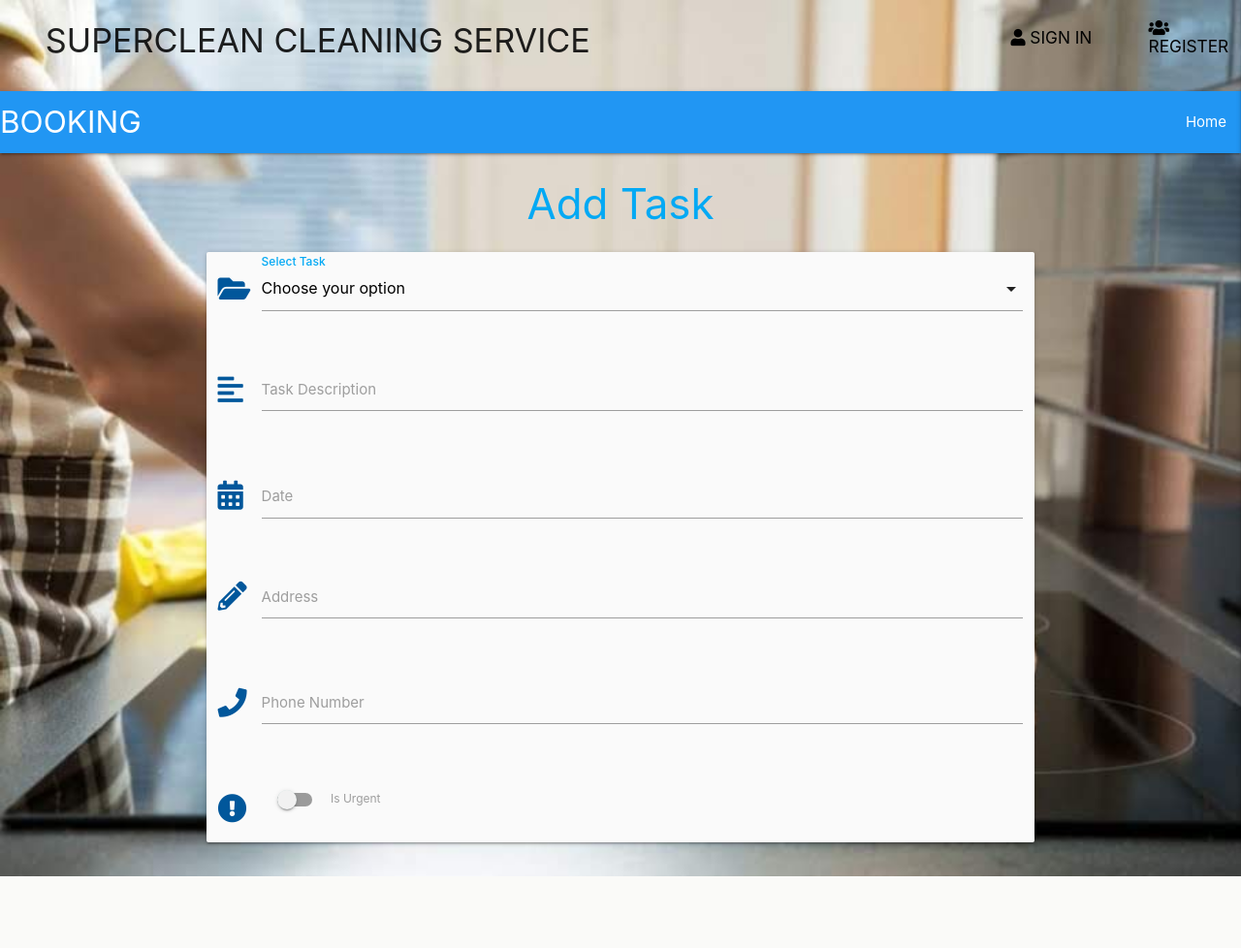
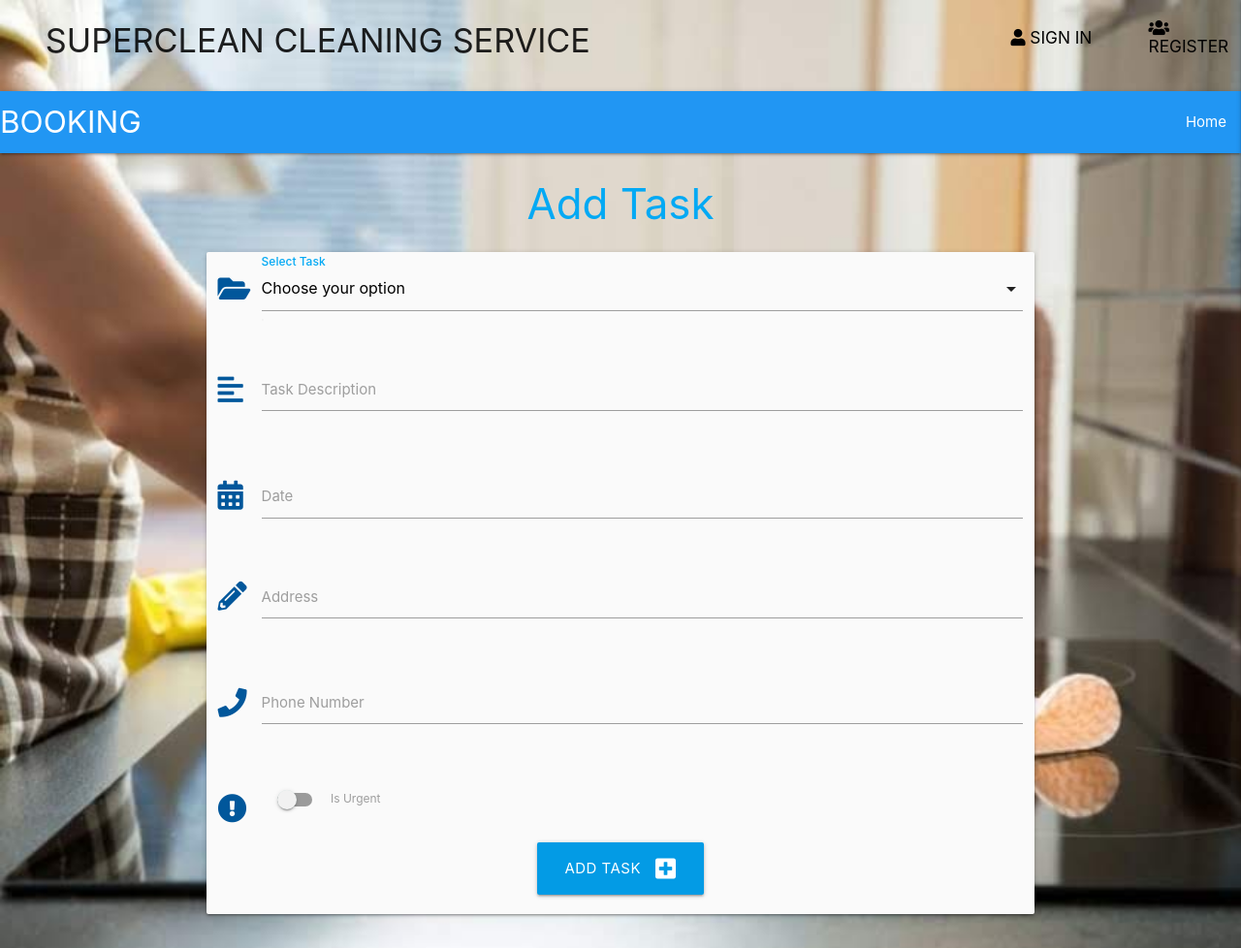
Before and after one commit to Gerardbulky/bookings, a Flask app: page /add_task in a window 1280 px wide. Shown: the whole page at 97% size. Before the commit the page ends 904 px from the top, so only its background shows below. Run offline with Flask 2, Linux system fonts and the light colour scheme; data that the repository does not hold is empty; some libraries are stand-ins or nearby versions.

Commit message:
Add custom materialized select validation

```diff
--- a/run.py
+++ b/run.py
@@ -78,7 +78,7 @@ def login():
             else:
                 # IF PASSWORD DOESN'T MATCH
                 flash("Invalid Password Match")
-                return redirect(url_for('login'))
+                return redirect(url_for('regist'))
 
         else:
             # IF USERNAME DOESN'T EXIST
@@ -107,8 +107,23 @@ def logout():
     return redirect(url_for("login"))
 
 
-@app.route("/add_task")
+@app.route("/add_task", methods=["GET", "POST"])
 def add_task():
+    if request.method == "POST":
+        is_urgent = "on" if request.form.get("is_urgent") else "off"
+        task = {
+            "category_name": request.form.get("category_name"),
+            "description": request.form.get("description"),
+            "date": request.form.get("date"),
+            "address": request.form.get("address"),
+            "phone_number": request.form.get("phone_number"),
+            "is_urgent": is_urgent,
+            "created_by": session["user"]
+        }
+        mongo.db.tasks.insert_one(task)
+        flash("Task Successfully Added")
+        return redirect(url_for("index"))
+
     categories = mongo.db.categories.find().sort("category_name", 1)
     return render_template("add_task.html", categori=categories)
 
--- a/static/js/script.js
+++ b/static/js/script.js
@@ -11,4 +11,45 @@ $(document).ready(function(){
             done: "Select"
         }
     });
+
+    /*
+    vanilla JavaScript for MaterializeCSS initialization
+*/
+
+     validateMaterializeSelect();
+     function validateMaterializeSelect() {
+         let classValid = "border-bottom: 1px solid #4caf50; box-shadow: 0 1px 0 0 #4caf50;";
+         let classInvalid = "border-bottom: 1px solid #f44336; box-shadow: 0 1px 0 0 #f44336;";
+         let selectValidate = document.querySelector("select.validate");
+         let selectWrapperInput = document.querySelector(".select-wrapper input.select-dropdown");
+         if (selectValidate.hasAttribute("required")) {
+             selectValidate.style.cssText = "display: block; height: 0; padding: 0; width: 0; position: absolute;";
+         }
+         selectWrapperInput.addEventListener("focusin", (e) => {
+             e.target.parentNode.addEventListener("change", () => {
+                 ulSelectOptions = e.target.parentNode.childNodes[1].childNodes;
+                 for (let i = 0; i < ulSelectOptions.length; i++) {
+                     if (ulSelectOptions[i].className == "selected" && ulSelectOptions[i].hasAttribute != "disabled") {
+                         e.target.style.cssText = classValid;
+                     }
+                 }
+             });
+         });
+         selectWrapperInput.addEventListener("click", (e) => {
+             ulSelectOptions = e.target.parentNode.childNodes[1].childNodes;
+             for (let i = 0; i < ulSelectOptions.length; i++) {
+                 if (ulSelectOptions[i].className == "selected" && ulSelectOptions[i].hasAttribute != "disabled" && ulSelectOptions[i].style.backgroundColor == "rgba(0, 0, 0, 0.03)") {
+                     e.target.style.cssText = classValid;
+                 } else {
+                     e.target.addEventListener("focusout", () => {
+                         if (e.target.parentNode.childNodes[3].hasAttribute("required")) {
+                             if (e.target.style.borderBottom != "1px solid rgb(76, 175, 80)") {
+                                 e.target.style.cssText = classInvalid;
+                             }
+                         }
+                     });
+                 }
+             }
+         });
+     }
   });
--- a/templates/add_task.html
+++ b/templates/add_task.html
@@ -3,8 +3,9 @@
 
     <h3 class="light-blue-text darken-4 center-align">Add Task</h3>
 
+    <!-----------------------submit button---------------------------------->
 <div class="row">
-    <form class="col s12 m8 offset-m2 card-panel grey lighten-5" method="POST" action="">
+    <form class="col s12 m8 offset-m2 card-panel grey lighten-5" method="POST" action="{{ url_for('add_task') }}">
         <div class="row">
           <div class="input-field col s12">
               <i class="fas fa-folder-open prefix light-blue-text text-darken-4"></i>
@@ -17,6 +18,7 @@
               <label for="category_name"><strong class="light-blue-text"> Select Task </strong></label>
           </div>
         </div>
+        <!------------------Task Description---------------------------------->
         <div class="row">
             <div class="input-field col s12">
                 <i class="fas fa-align-left prefix light-blue-text text-darken-4"></i>
@@ -33,6 +35,7 @@
                 <label for="date">Date</label>
             </div>
         </div>
+        <!------------------Address---------------------------------->
         <div class="row">
             <div class="input-field col s12">
                 <i class="fas fa-pencil-alt prefix light-blue-text text-darken-4"></i>
@@ -41,6 +44,7 @@
                 <label for="address">Address</label>
             </div>
         </div>
+        <!------------------Phone number---------------------------------->
         <div class="row">
             <div class="input-field col s12">
                 <i class="fas fa-phone prefix light-blue-text text-darken-4"></i>
@@ -49,6 +53,7 @@
                 <label for="phone_number">Phone Number</label>
             </div>
         </div>
+        <!------------------Urgent  Toggle---------------------------------->
         <div class="row">
             <div class="input-field col s12">
                 <div class="switch">
@@ -63,6 +68,15 @@
                 </div>
             </div>
         </div>
+        <!------------------submit button---------------------------------->
+        <div class="row">
+            <div class="col s12 center-align">
+                <button type="submit" class="btn-large light-blue darken-1 text-shadow">
+                    Add Task <i class="fas fa-plus-square right"></i>
+
+                </button>
+            </div>
+        </div>
     </form>
 </div>
 
--- a/templates/task.html
+++ b/templates/task.html
@@ -10,6 +10,7 @@
         {{ item.phone_number }} <br>
         {{ item.is_urgent }} <br>
     {% endfor %}-->
+    <h3 class="light-blue-text darken-4 center-align">All Tasks</h3>
 
     <div class="row">
         <div class="col s12 m8 offset-m2">
@@ -28,6 +29,7 @@
                         <span>{{ item.description }}</span>
                         <p>{{ item.address }}</p>
                         <p>{{ item.phone_number }}</p>
+                        <p><em>by: {{ item.created_by }}</em></p>
                     </div>
                   </li>
                 {% endfor %}
```
